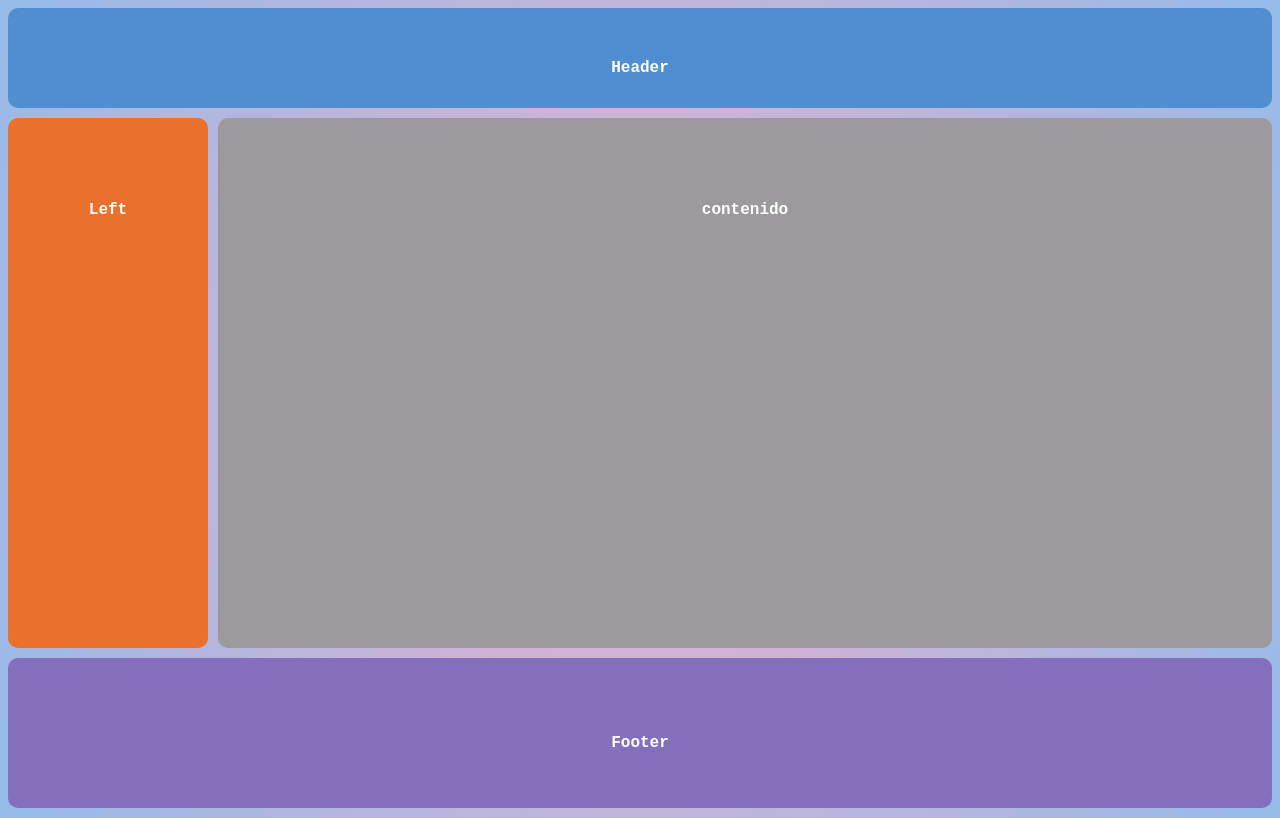
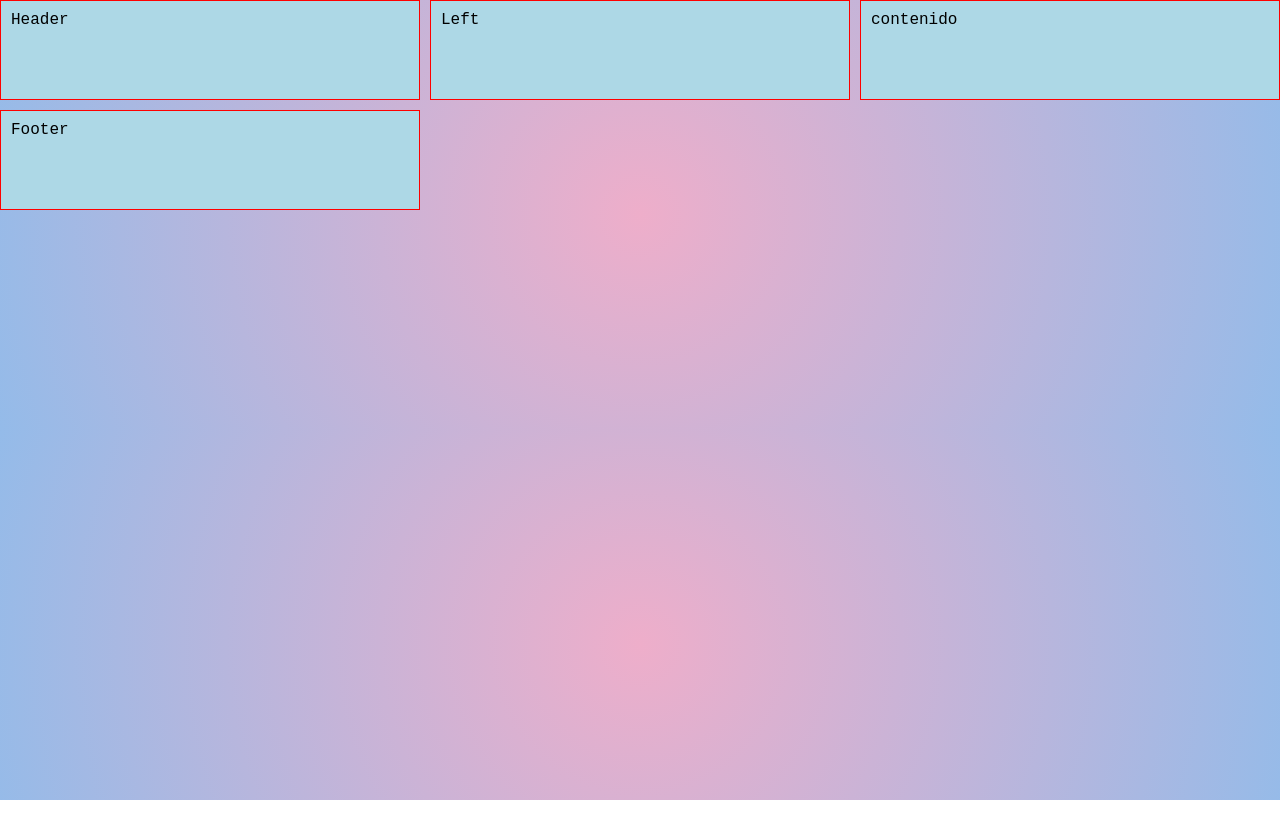
Before and after one commit to D4v1dD4art3/Css_layOut-_Grid, a plain HTML site: page index.html in a window 1280 px wide. Drawn offline with Linux system fonts and the light colour scheme.

Commit message:
volver al futuro

```diff
--- a/css/style.css
+++ b/css/style.css
@@ -2,7 +2,7 @@
    background: rgb(238,174,202);
    background: radial-gradient(circle, rgba(238,174,202,1) 0%, rgba(148,187,233,1) 100%);
    font-family: 'Courier New', Courier, monospace;
-   /* margin: 0; */
+   margin: 0;
 }
       .container {
  display: grid;
@@ -10,21 +10,17 @@
  /* grid-template-rows: 100px 200px 25% 100p*/
  /* grid-template: rows / columns */
  /* grid-template: 100px 100px 100px 100px / repeat(4, minmax(200px, 1fr)); */
- grid-template: 100px 1fr 150px / 200px 1fr;
+ grid-template: 100px 100px 100px 100px / minmax(200px, 1fr) repeat(2, 1fr);
  /* grid-column-gap: 10px;
     grid-row-gap: 20px ; */
  /* grid-gap: filas columnas ; */
  grid-gap: 10px;
- height: 100vh;
- grid-template-areas: "header header"
-                      "left contenido"
-                      "footer footer" ;
 }
 
       .item {
 background-color: lightblue;
 padding: 10px;
-/* border: 1px solid red; */
+border: 1px solid red;
 }
       .item:nth-of-type(5) {
          background-color: red;
@@ -36,39 +32,3 @@ padding: 10px;
       .item .item {
          background-color: yellow;
       }
-      .header {
-         color: white;
-         grid-area: header;
-         background-color:rgb(81, 142, 207) ;
-         border-radius: 10px;
-         text-align: center;
-         line-height: 100px;
-         font-weight: bold;
-      }
-      .left {
-         grid-area: left;
-         background-color:rgb(234, 112, 46) ;
-         border-radius: 10px;
-         text-align: center;
-         color: white;
-         line-height: 165px;
-         font-weight: bold;
-      }
-      .contenido {
-         grid-area: contenido;
-         background-color:rgb(156, 154, 156) ;
-         border-radius: 10px;
-         text-align: center;
-         color: white;
-         line-height: 165px;
-         font-weight: bold;
-      }
-      .footer {
-         grid-area: footer;
-         background-color: rgb(131, 111, 188) ;
-         border-radius: 10px;
-         text-align: center;
-         color: white;
-         line-height: 150px;
-         font-weight: bold;
-      }
```
